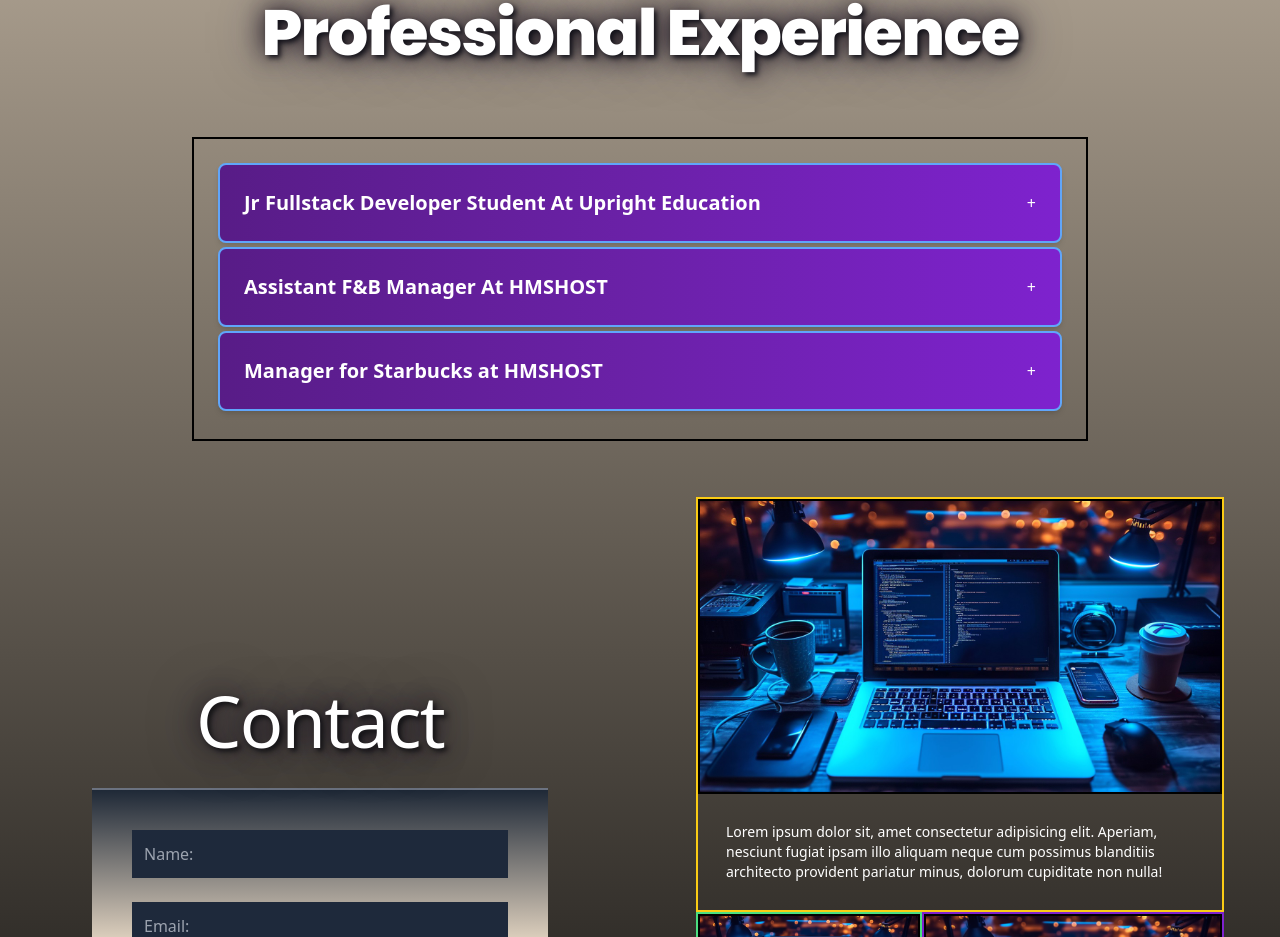
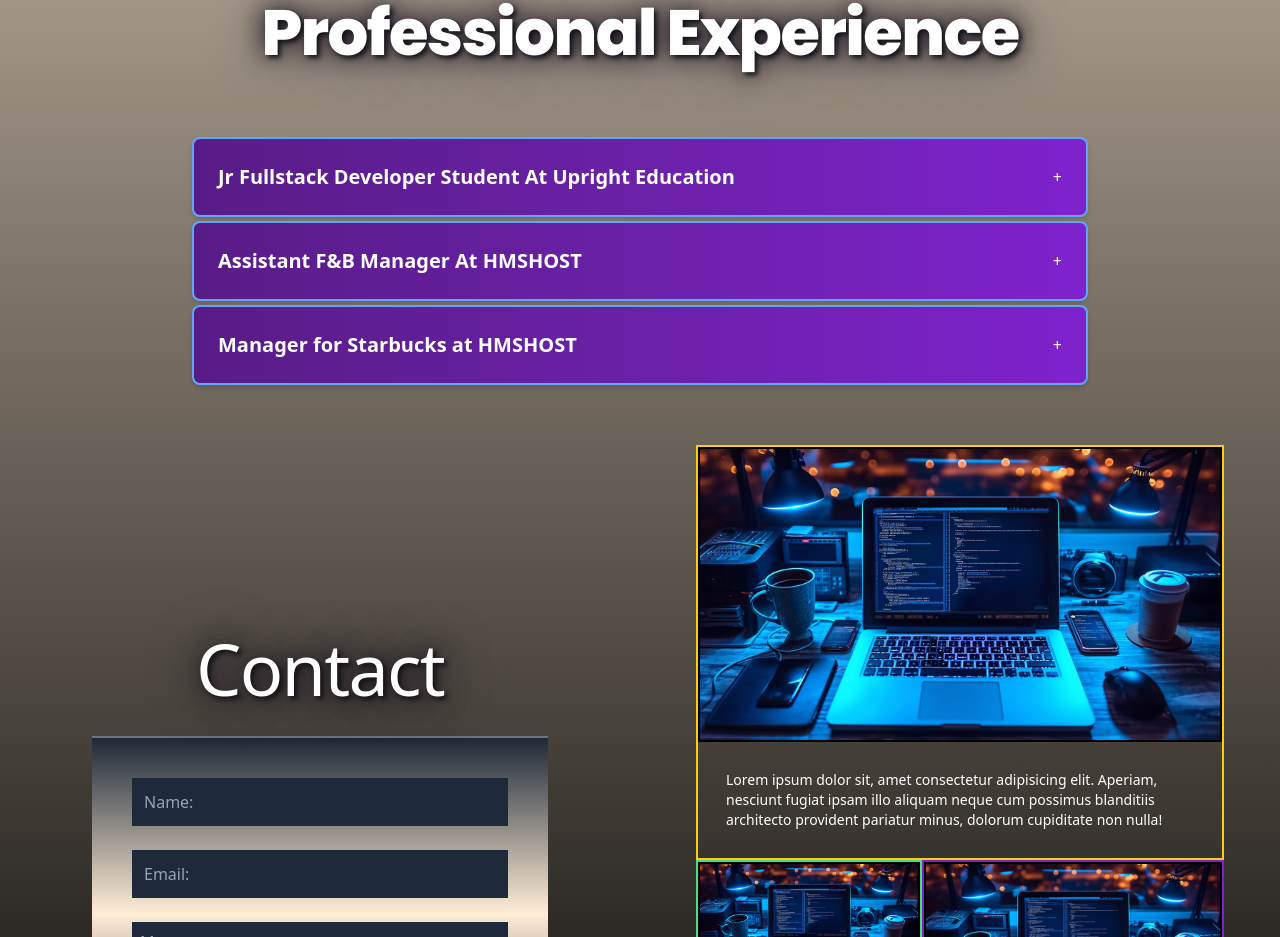
Before and after one commit to Nostromo714/portfolioClient, a React (Create React App) app: page / in a window 1280 px wide. Shown: the part 2839-3776 px from the top of the page. Built offline with nearby package versions, Linux system fonts and the light colour scheme.

Commit message:
edited styles on togglebox

```diff
--- a/src/components/professionalExperience.js
+++ b/src/components/professionalExperience.js
@@ -32,8 +32,8 @@ const jobExperiences = [
       </h1>
 
        {/* Using ToggleBox for job experiences */}
-       <div className="flex justify-center mt-8">
-        <div className="border-black border-2 p-6 w-full max-w-4xl mx-auto">
+       <div className="flex justify-center mt-8 ">
+        <div className="rounded-lg w-full max-w-4xl mx-auto">
           {jobExperiences.map((job, index) => (
             <ToggleBox
               key={index}
```
